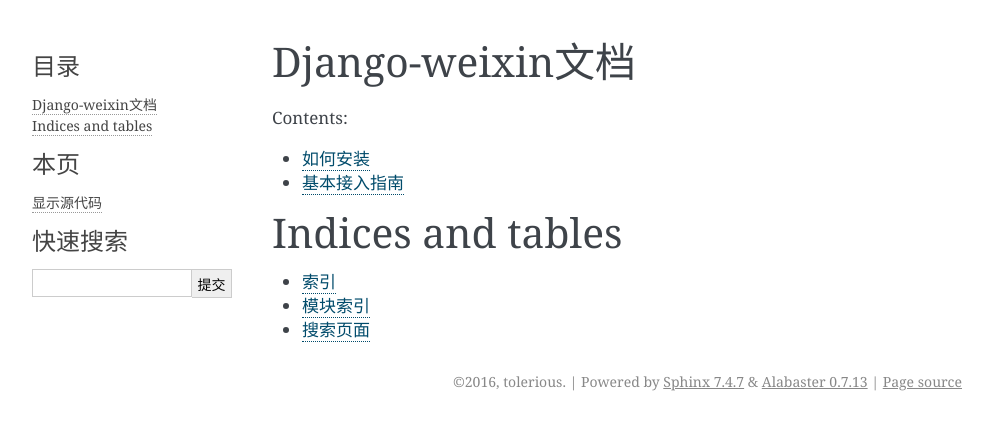
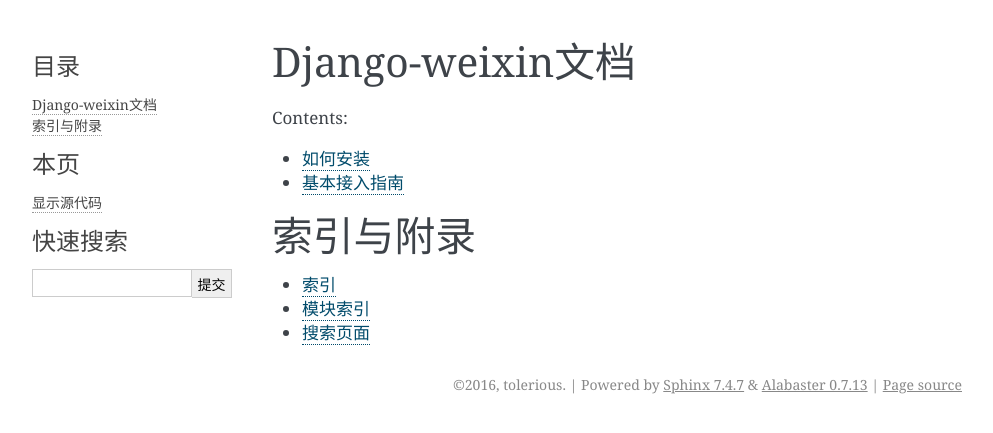
Before and after one commit to tolerious/django-wechat, a Sphinx documentation site: the page built from docs/source/index.rst, in a window 1280 px wide. Shown: the top 433 px of the page, without its empty margins (148-1141 px from the left). Built offline with Sphinx 7.4.7, drawn with Linux system fonts in a browser that asks for light colours; formulas are drawn with MathJax 3.

Commit message:
我们都是好孩子.  ;

```diff
--- a/docs/source/index.rst
+++ b/docs/source/index.rst
@@ -18,7 +18,7 @@ Contents:
 
 
 
-Indices and tables
+索引与附录
 ==================
 
 * :ref:`genindex`
```
